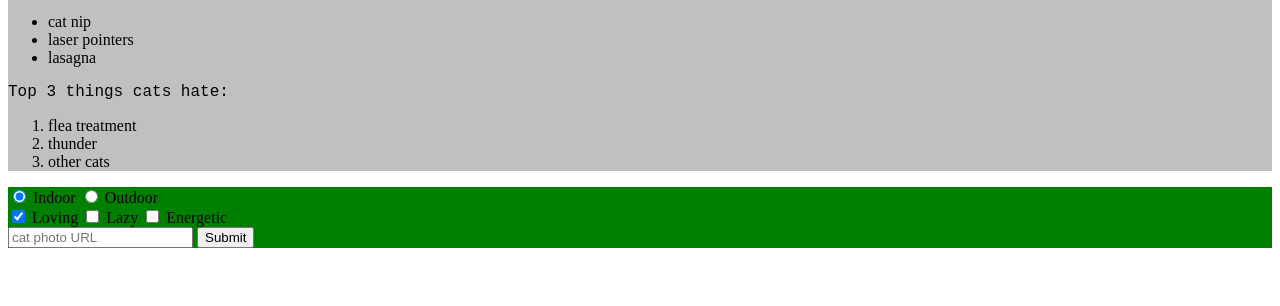
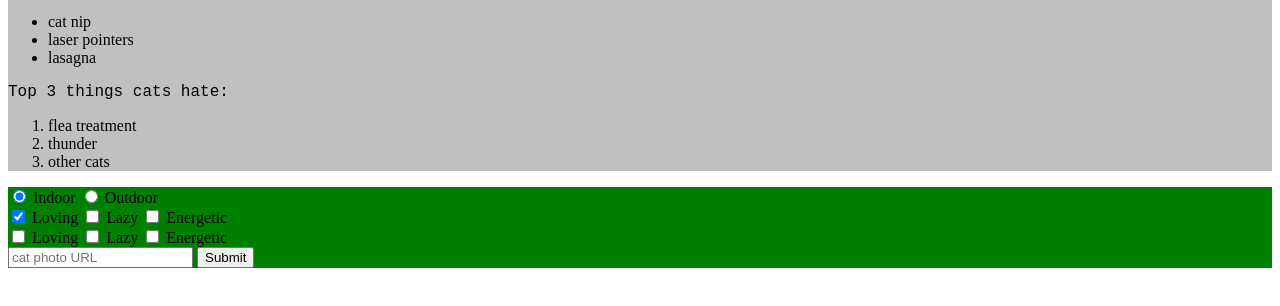
Before and after one commit to PashaTravkin/codewars-FCC, a plain HTML site: page index.html in a window 1280 px wide. Shown: the part 240-546 px from the top of the page. Drawn offline with Linux system fonts and the light colour scheme.

Commit message:
added checkbox

```diff
--- a/index.html
+++ b/index.html
@@ -69,6 +69,9 @@
             <label><input type="checkbox" name="personality" checked> Loving</label>
             <label><input type="checkbox" name="personality"> Lazy</label>
             <label><input type="checkbox" name="personality"> Energetic</label><br>
+            <label for="loving"><input id="loving" type="checkbox" name="personality"> Loving</label>
+            <label for="lazy"><input id="lazy" type="checkbox" name="personality"> Lazy</label>
+            <label for="energetic"><input id="energetic" type="checkbox" name="personality"> Energetic</label><br>
             <input type="text" placeholder="cat photo URL" required>
             <button type="submit">Submit</button>
         </form>
```
